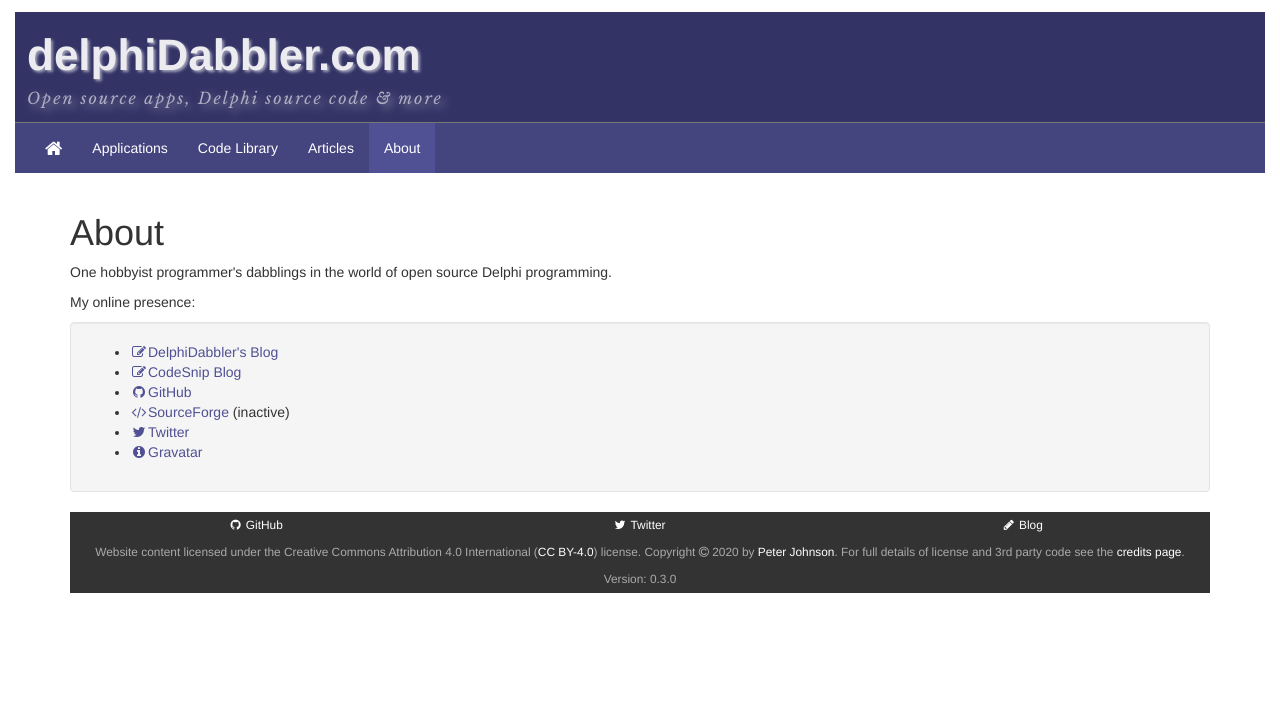
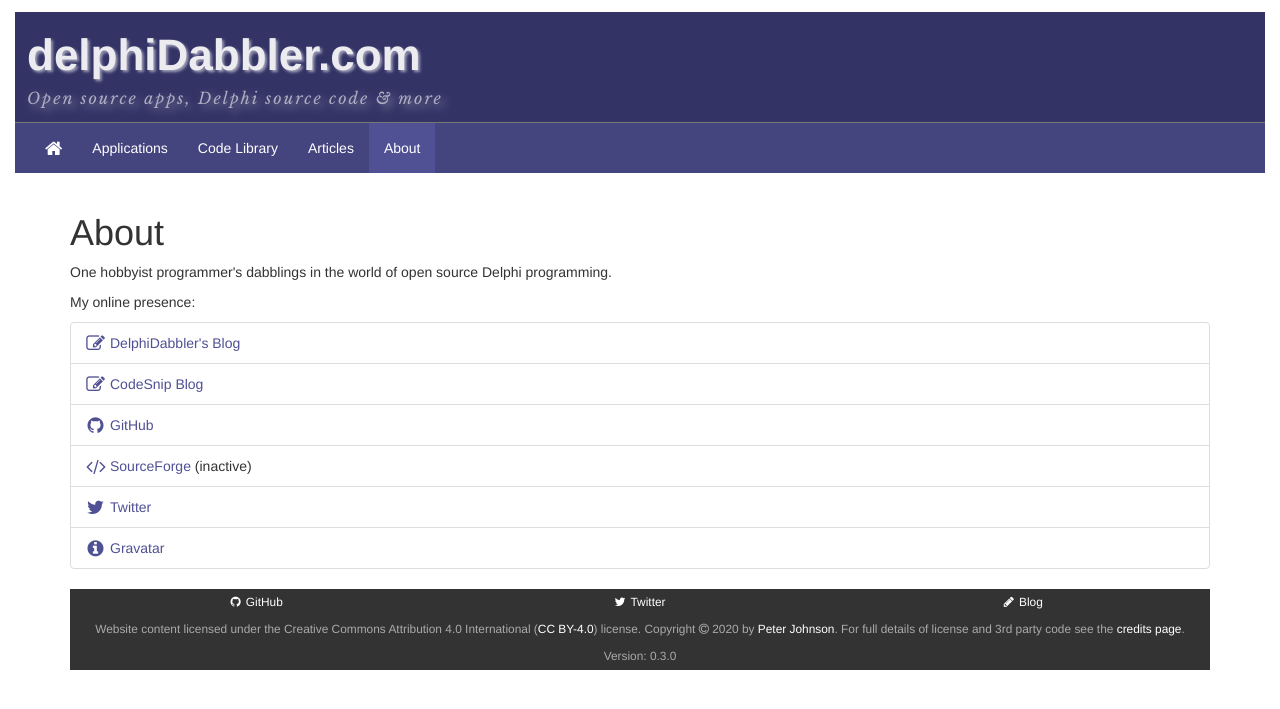
Before and after one commit to delphidabbler/delphidabbler.github.io, a Jekyll site: the page built from about.html, in a window 1280 px wide. Shown: the top 709 px of the page. Built offline with Jekyll 4.4.1, drawn with Linux system fonts in a browser that asks for light colours; nearby versions of some CDN libraries.

Commit message:
Change appearance of list of online outlets
Increased size of glyphs, got rid of .well CSS class

```diff
--- a/about.html
+++ b/about.html
@@ -12,13 +12,23 @@
   My online presence:
 </p>
 
-<div class="well">
-<ul>
-  <li><a href="{{ site.data.core.dd-blog-url }}" aria-label="{{ site.data.core.dd-blog-link-title }}"><span class="fa fa-pencil-square-o fa-fw" aria-hidden="true"></span>DelphiDabbler's Blog</a></li>
-  <li><a href="{{ site.data.core.cs-blog-url }}" aria-label="{{ site.data.core.cs-blog-link-title }}"><span class="fa fa-pencil-square-o fa-fw" aria-hidden="true"></span>CodeSnip Blog</a></li>
-  <li><a href="{{ site.data.core.github-url }}" aria-label="{{ site.data.core.github-link-title }}"><span class="fa fa-github fa-fw" aria-hidden="true"></span>GitHub</a></li>
-  <li><a href="{{ site.data.core.sourceforge-url }}" aria-label="{{ site.data.core.sourceforge-link-title }}"><span class="fa fa-code fa-fw" aria-hidden="true"></span>SourceForge</a> (inactive)</li>
-  <li><a href="{{ site.data.core.twitter-url }}" aria-label="{{ site.data.core.twitter-link-title }}"><span class="fa fa-twitter fa-fw" aria-hidden="true"></span>Twitter</a></li>
-  <li><a href="{{ site.data.core.gravatar-url }}" aria-label="{{ site.data.core.gravatar-link-title }}"><span class="fa fa-info-circle fa-fw" aria-hidden="true"></span>Gravatar</a></li>
+<ul class="list-group">
+  <li class="list-group-item">
+    <a href="{{ site.data.core.dd-blog-url }}" aria-label="{{ site.data.core.dd-blog-link-title }}"><span class="fa fa-pencil-square-o fa-lg fa-fw fa-x-pad-right" aria-hidden="true"></span>DelphiDabbler's Blog</a>
+  </li>
+  <li class="list-group-item">
+    <a href="{{ site.data.core.cs-blog-url }}" aria-label="{{ site.data.core.cs-blog-link-title }}"><span class="fa fa-pencil-square-o fa-lg fa-fw fa-x-pad-right" aria-hidden="true"></span>CodeSnip Blog</a>
+  </li>
+  <li class="list-group-item">
+    <a href="{{ site.data.core.github-url }}" aria-label="{{ site.data.core.github-link-title }}"><span class="fa fa-github fa-lg fa-fw fa-x-pad-right" aria-hidden="true"></span>GitHub</a>
+  </li>
+  <li class="list-group-item">
+    <a href="{{ site.data.core.sourceforge-url }}" aria-label="{{ site.data.core.sourceforge-link-title }}"><span class="fa fa-code fa-lg fa-fw fa-x-pad-right" aria-hidden="true"></span>SourceForge</a> (inactive)
+  </li>
+  <li class="list-group-item">
+    <a href="{{ site.data.core.twitter-url }}" aria-label="{{ site.data.core.twitter-link-title }}"><span class="fa fa-twitter fa-lg fa-fw fa-x-pad-right" aria-hidden="true"></span>Twitter</a>
+  </li>
+  <li class="list-group-item">
+    <a href="{{ site.data.core.gravatar-url }}" aria-label="{{ site.data.core.gravatar-link-title }}"><span class="fa fa-info-circle fa-lg fa-fw fa-x-pad-right" aria-hidden="true"></span>Gravatar</a>
+  </li>
 </ul>
-</div> <!-- /.well -->
```
